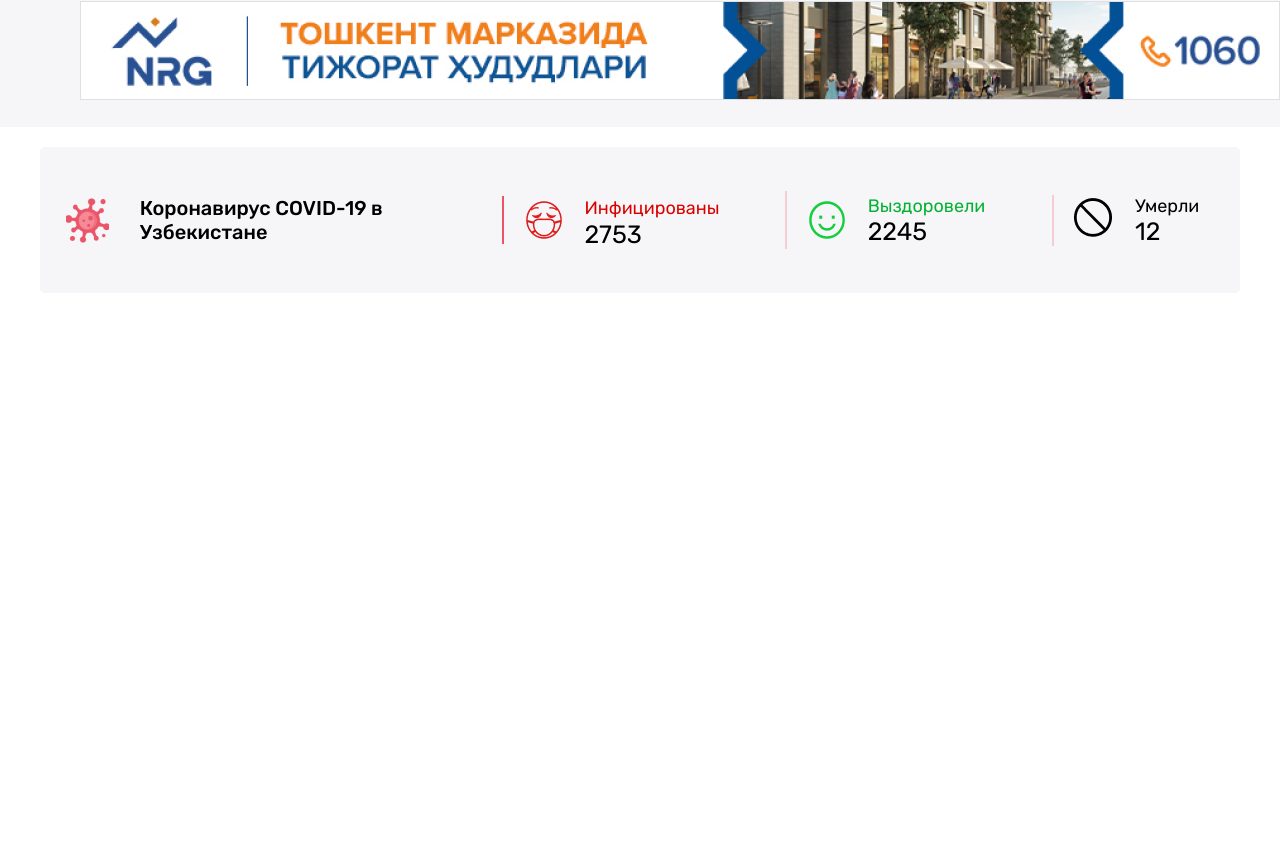
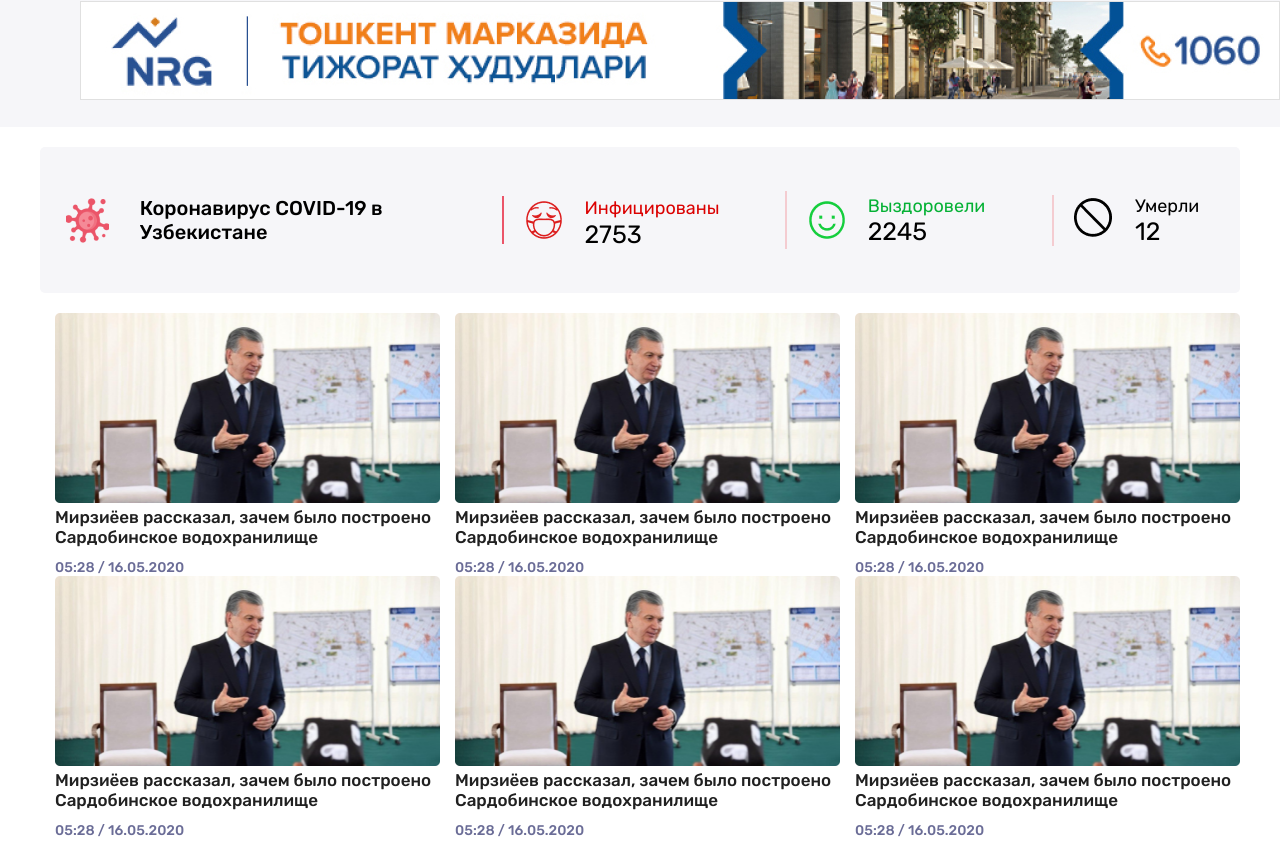
Before and after one commit to NurmuhammadovHojiakbar/namanganliklar24, a plain HTML site: page index.html in a window 1280 px wide. Shown: the part 244-1103 px from the top of the page. Before the commit the page ends 800 px from the top, so only its background shows below. Drawn offline with Linux system fonts and the light colour scheme.

Commit message:
news section

```diff
--- a/css/style.css
+++ b/css/style.css
@@ -151,12 +151,14 @@
    /* .site-main{
        padding: 20px 120px 30px;
    } */
+   .news, .corona-info{
+        width: 1200px;
+        margin: 20px auto;
+   }
     .corona-info{
         background-color: var(--bg-color);
         border-radius: 5px;
         padding: 44px 0;
-        width: 1200px;
-        margin: 20px auto;
     }
     .corona-item{
         display: flex;
@@ -222,3 +224,26 @@
         font-weight: normal;
         color: black;
     }
+
+    /* NEWS  */
+    .news{
+        display: flex;
+        flex-wrap: wrap;
+    }
+    .news figure{
+        margin-left: 15px;
+    }
+    .news-title{
+        width: 385px;
+        font-family: "Rubik", sans-serif;
+        font-weight: 500;
+        font-size: 17px;
+        line-height: 20px;
+        color: #202020;
+        margin-bottom: 10px;
+    }
+    .news-time{
+        font-size: 14px;
+        line-height: 17px;
+        color: #6B6D97;
+    }
--- a/index.html
+++ b/index.html
@@ -63,6 +63,38 @@
             </li>
             <li class="corona-item"><p>Умерли <span>12</span></p></li>
         </ul>
+        <div class="news">
+            <figure>
+                <img class="news-image" src="images/prezident@2x.png" alt="Image" width="385" height="190">
+                <figcaption class="news-title">Мирзиёев рассказал, зачем было построено Сардобинское водохранилище</figcaption>
+                <time class="news-time">05:28 / 16.05.2020</time>
+            </figure>
+            <figure>
+                <img class="news-image" src="images/prezident@2x.png" alt="Image" width="385" height="190">
+                <figcaption class="news-title">Мирзиёев рассказал, зачем было построено Сардобинское водохранилище</figcaption>
+                <time class="news-time">05:28 / 16.05.2020</time>
+            </figure>
+            <figure>
+                <img class="news-image" src="images/prezident@2x.png" alt="Image" width="385" height="190">
+                <figcaption class="news-title">Мирзиёев рассказал, зачем было построено Сардобинское водохранилище</figcaption>
+                <time class="news-time">05:28 / 16.05.2020</time>
+            </figure>
+            <figure>
+                <img class="news-image" src="images/prezident@2x.png" alt="Image" width="385" height="190">
+                <figcaption class="news-title">Мирзиёев рассказал, зачем было построено Сардобинское водохранилище</figcaption>
+                <time class="news-time">05:28 / 16.05.2020</time>
+            </figure>
+            <figure>
+                <img class="news-image" src="images/prezident@2x.png" alt="Image" width="385" height="190">
+                <figcaption class="news-title">Мирзиёев рассказал, зачем было построено Сардобинское водохранилище</figcaption>
+                <time class="news-time">05:28 / 16.05.2020</time>
+            </figure>
+            <figure>
+                <img class="news-image" src="images/prezident@2x.png" alt="Image" width="385" height="190">
+                <figcaption class="news-title">Мирзиёев рассказал, зачем было построено Сардобинское водохранилище</figcaption>
+                <time class="news-time">05:28 / 16.05.2020</time>
+            </figure>
+        </div>
     </main>
 
     <script src="js/script.js"></script>
```
Also changed, not shown: images/prezident@2x.png (added).
